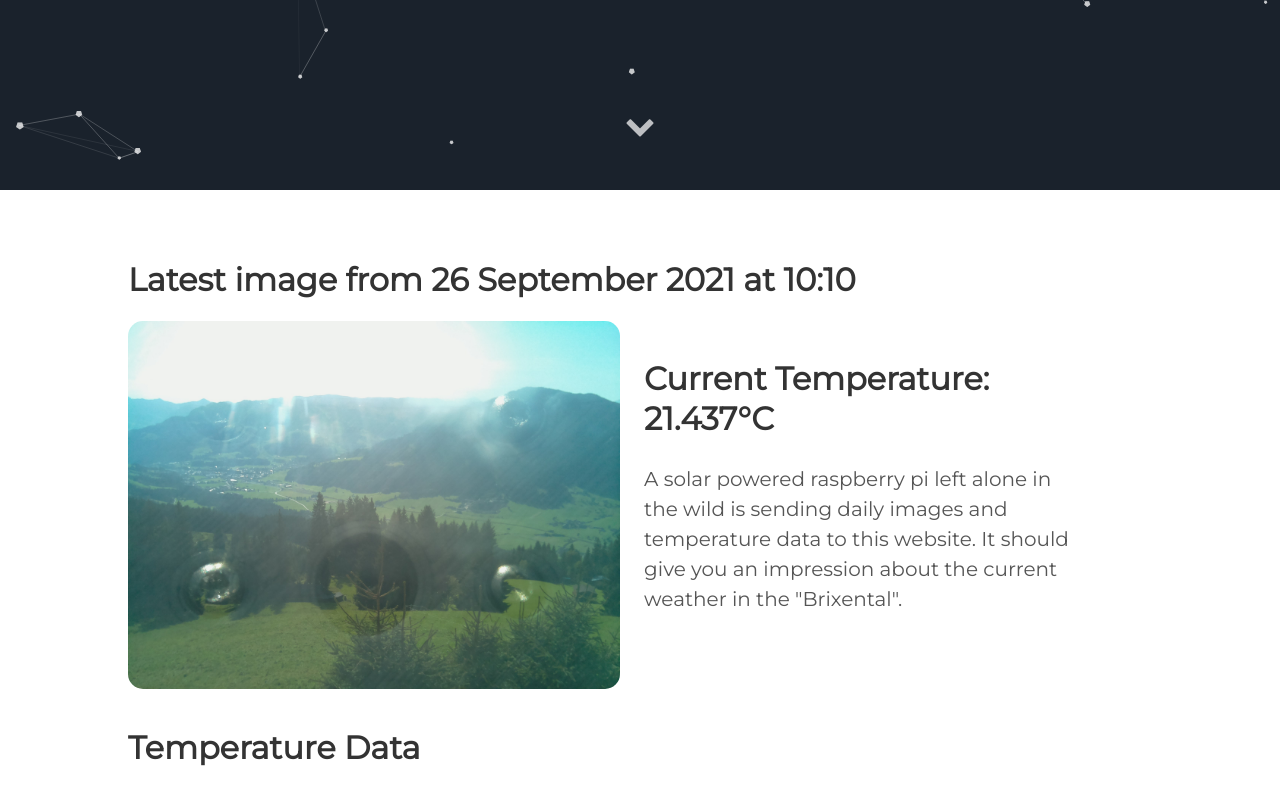
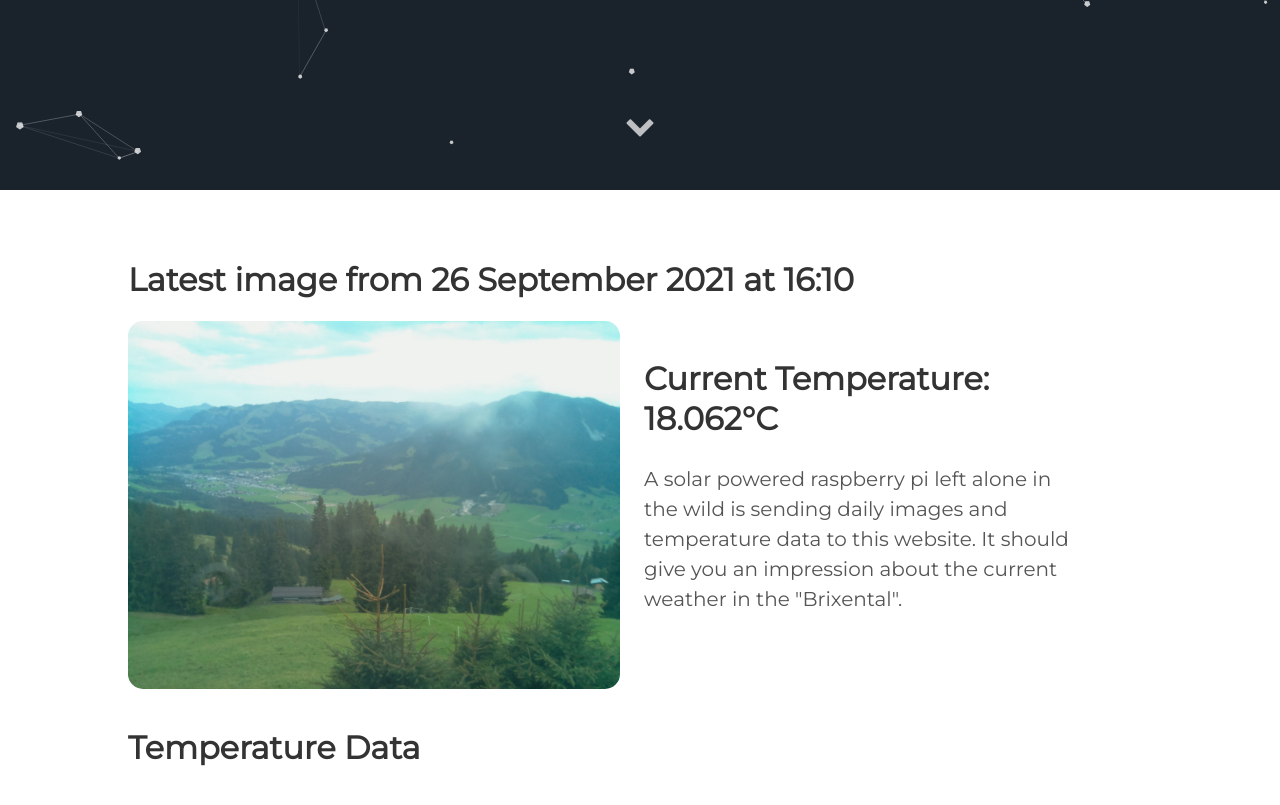
Before and after one commit to vektorious/vektorious.github.io, a Jekyll site: the page built from resources/huette.md, in a window 1280 px wide and 900 px high, scrolled down 710 px. Shown: the top 805 px of the window. Built offline with Jekyll 4.4.1, drawn with Linux system fonts in a browser that asks for light colours.

Commit message:
I'm a bot beep boop

```diff
--- a/resources/huette.md
+++ b/resources/huette.md
@@ -6,13 +6,13 @@ image: '/assets/img/'
 description: 'Live image from the Austrian alps'
 twitter_text: ' '
 ---
-## Latest image from 26 September 2021 at 10:10
+## Latest image from 26 September 2021 at 16:10
 <div class="huette">
   <div class="huette-image">
     <img src="{{ "/assets/img/huette.jpg" | prepend: site.baseurl }}">
   </div>
   <div class="huette-text">
-        <h2>Current Temperature: 21.437°C</h2>
+        <h2>Current Temperature: 18.062°C</h2>
         <p>A solar powered raspberry pi left alone in the wild is sending daily images and temperature data to this website. It should give you an impression about the current weather in the "Brixental".</p>
 
   </div>
```
Also changed, not shown: rpi-script/2021-09-26_160929.txt (renamed from rpi-script/2021-09-26_100928.txt, +5 -5 lines), rpi-script/huette.md (+2 -2 lines), assets/img/huette.jpg, assets/img/temp_plot.png, rpi-script/temp_plot.png, 1 other file.
